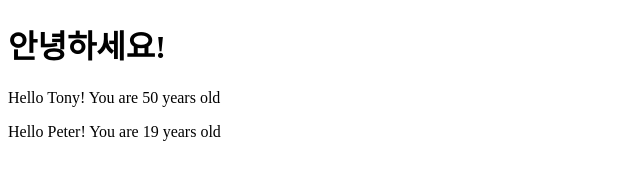
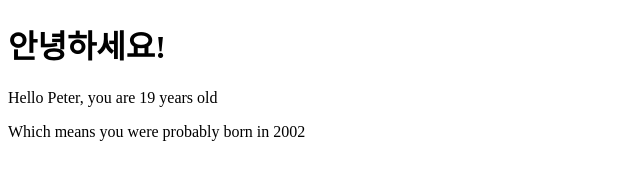
Before and after one commit to wonjongbot/FullstackOpen, a React (Create React App) app in the folder part1/Lecture/: page / in a window 1280 px wide. Shown: the top 191 px of the page, without its empty margins (0-640 px from the left). Built offline with nearby package versions, Linux system fonts and the light colour scheme.

Commit message:
1C:  decontruction

```diff
--- a/part1/Lecture/src/App.js
+++ b/part1/Lecture/src/App.js
@@ -1,22 +1,26 @@
 import React from "react";
 
-const Hello = (props) => {
+const Hello = ({name, age}) => {
+  const bornYear = () => new Date().getFullYear() - age
+
   return (
     <div>
-      <p>Hello {props.name}! You are {props.age} years old</p>
+      <p>
+        Hello {name}, you are {age} years old
+      </p>
+      <p>Which means you were probably born in {bornYear()}</p>
     </div>
-  );
+  )
 };
 
 const App = () => {
-  const name = 'Peter'
-  const age = 19
+  const name = "Peter";
+  const age = 19;
   console.log("hello from component");
   return (
     <>
       <h1>안녕하세요!</h1>
-      <Hello name="Tony" age={age + 31}/>
-      <Hello name={name} age={age}/>
+      <Hello name={name} age={age} />
     </>
   );
 };
```
